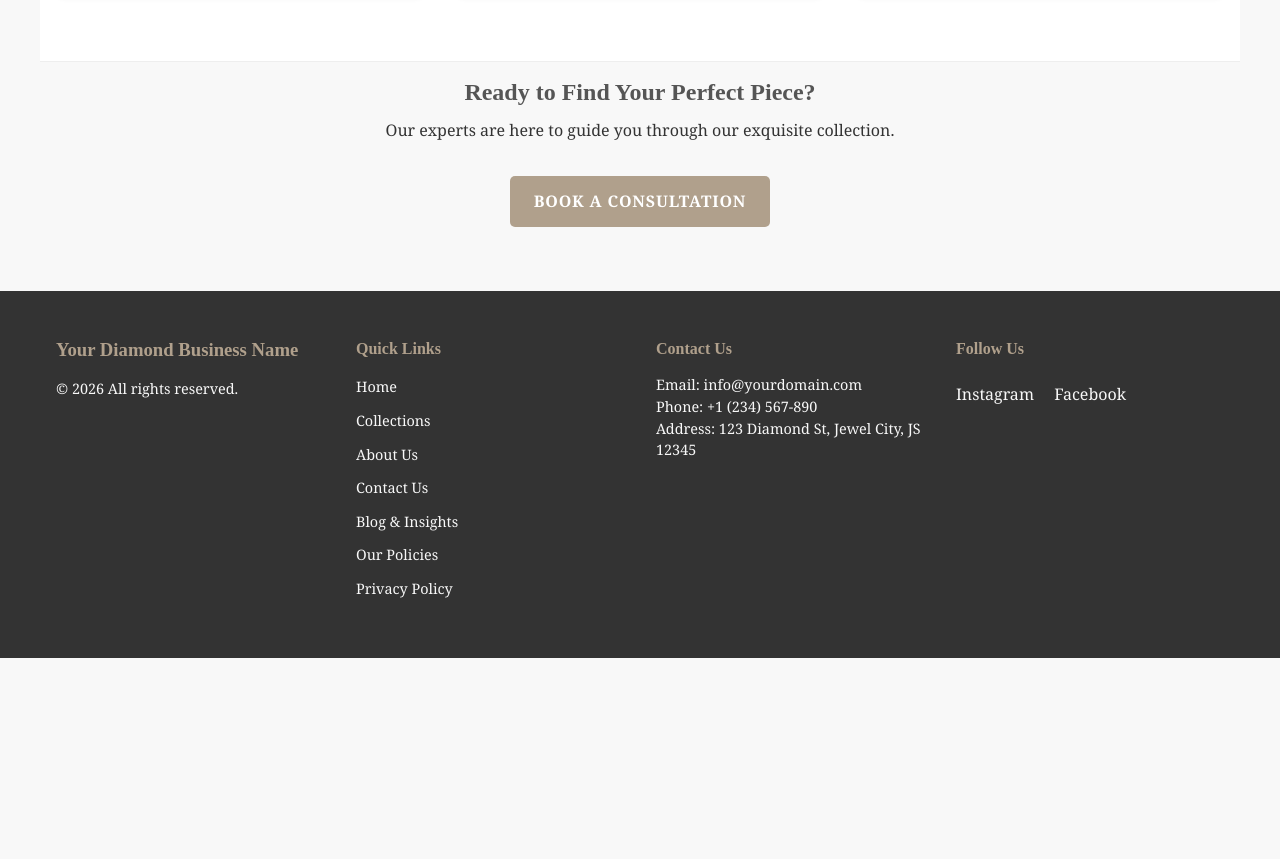
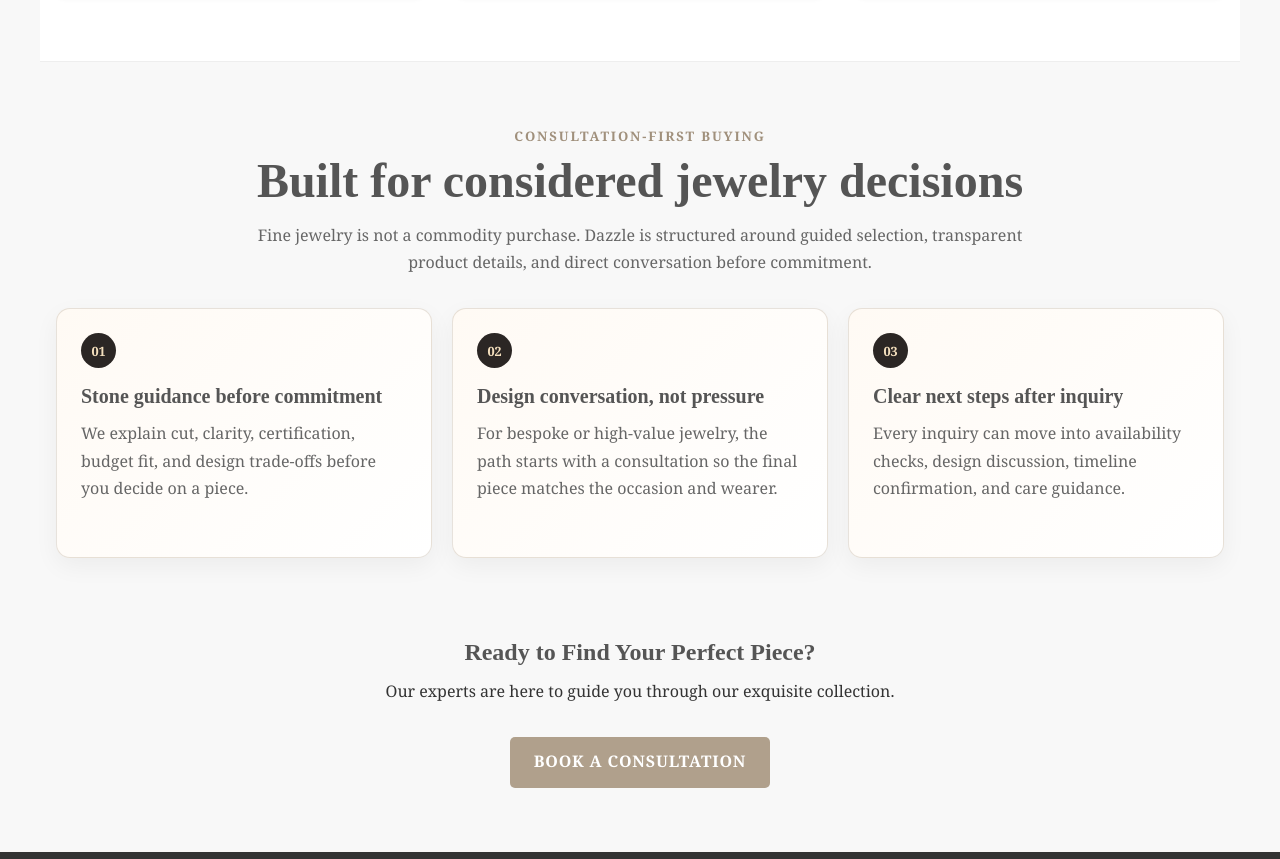
Before and after one commit to sahnishant/dazzle, an Astro site: page / in a window 1280 px wide. Shown: the part 2268-3127 px from the top of the page. Before the commit the page ends 2926 px from the top, so only its background shows below. Built offline with nearby package versions, Linux system fonts and the light colour scheme; Astro itself is replaced by a stand-in of ours.

Commit message:
Add consultation confidence section to homepage
Adds a homepage ConsultationConfidence section to explain the consultation-first buying process without using unverified testimonial claims.

Validation: npm run build passed locally.

```diff
--- /dev/null
+++ b/src/components/ConsultationConfidence.astro
@@ -0,0 +1,109 @@
+---
+// src/components/ConsultationConfidence.astro
+const confidencePoints = [
+  {
+    title: 'Stone guidance before commitment',
+    copy: 'We explain cut, clarity, certification, budget fit, and design trade-offs before you decide on a piece.',
+  },
+  {
+    title: 'Design conversation, not pressure',
+    copy: 'For bespoke or high-value jewelry, the path starts with a consultation so the final piece matches the occasion and wearer.',
+  },
+  {
+    title: 'Clear next steps after inquiry',
+    copy: 'Every inquiry can move into availability checks, design discussion, timeline confirmation, and care guidance.',
+  },
+];
+---
+
+<section class="consultation-confidence container" aria-labelledby="consultation-confidence-title">
+  <div class="confidence-heading">
+    <p class="confidence-kicker">Consultation-first buying</p>
+    <h2 id="consultation-confidence-title">Built for considered jewelry decisions</h2>
+    <p>Fine jewelry is not a commodity purchase. Dazzle is structured around guided selection, transparent product details, and direct conversation before commitment.</p>
+  </div>
+
+  <div class="confidence-grid">
+    {confidencePoints.map((point, index) => (
+      <article class="confidence-card">
+        <span class="confidence-index">0{index + 1}</span>
+        <h3>{point.title}</h3>
+        <p>{point.copy}</p>
+      </article>
+    ))}
+  </div>
+</section>
+
+<style>
+  .consultation-confidence {
+    padding: 4rem 1rem;
+  }
+
+  .confidence-heading {
+    max-width: 780px;
+    margin: 0 auto 2rem;
+    text-align: center;
+  }
+
+  .confidence-kicker {
+    margin: 0 0 0.35rem;
+    color: #A0907C;
+    font-size: 0.82rem;
+    font-weight: 700;
+    letter-spacing: 0.14em;
+    text-transform: uppercase;
+  }
+
+  .confidence-heading h2 {
+    margin: 0 0 0.75rem;
+    color: #555;
+    font-size: clamp(2rem, 4vw, 3rem);
+  }
+
+  .confidence-heading p:last-child {
+    margin: 0;
+    color: #666;
+    line-height: 1.7;
+  }
+
+  .confidence-grid {
+    display: grid;
+    grid-template-columns: repeat(auto-fit, minmax(240px, 1fr));
+    gap: 1.25rem;
+  }
+
+  .confidence-card {
+    min-height: 250px;
+    padding: 1.5rem;
+    border: 1px solid rgba(176, 160, 140, 0.3);
+    border-radius: 14px;
+    background: linear-gradient(135deg, #fffaf4 0%, #ffffff 100%);
+    box-shadow: 0 8px 24px rgba(0, 0, 0, 0.05);
+  }
+
+  .confidence-index {
+    display: inline-flex;
+    align-items: center;
+    justify-content: center;
+    width: 2.2rem;
+    height: 2.2rem;
+    margin-bottom: 1rem;
+    border-radius: 999px;
+    background: #2b2624;
+    color: #f4dfbd;
+    font-size: 0.8rem;
+    font-weight: 700;
+  }
+
+  .confidence-card h3 {
+    margin: 0 0 0.75rem;
+    color: #555;
+    font-size: 1.25rem;
+  }
+
+  .confidence-card p {
+    margin: 0;
+    color: #666;
+    line-height: 1.7;
+  }
+</style>
--- a/src/pages/index.astro
+++ b/src/pages/index.astro
@@ -2,15 +2,17 @@
 // src/pages/index.astro
 import BaseLayout from '../layouts/BaseLayout.astro';
 import Hero from '../components/Hero.astro';
-import TrustBar from '../components/TrustBar.astro'; // NEW IMPORT
+import TrustBar from '../components/TrustBar.astro';
 import FeaturedCollections from '../components/FeaturedCollections.astro';
 import WhyChooseUs from '../components/WhyChooseUs.astro';
+import ConsultationConfidence from '../components/ConsultationConfidence.astro';
 ---
 <BaseLayout title="Home" description="Exquisite diamond jewelry for every occasion. Discover rings, necklaces, earrings, and more.">
   <Hero />
-  <TrustBar /> {/* NEW COMPONENT */}
+  <TrustBar />
   <FeaturedCollections />
   <WhyChooseUs />
+  <ConsultationConfidence />
 
   <section class="call-to-action text-center container mt-4 mb-4">
     <h2>Ready to Find Your Perfect Piece?</h2>
```
